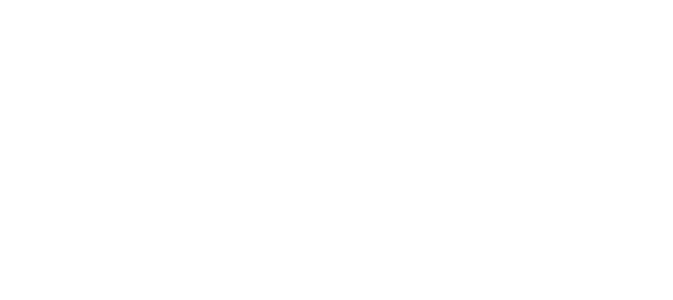
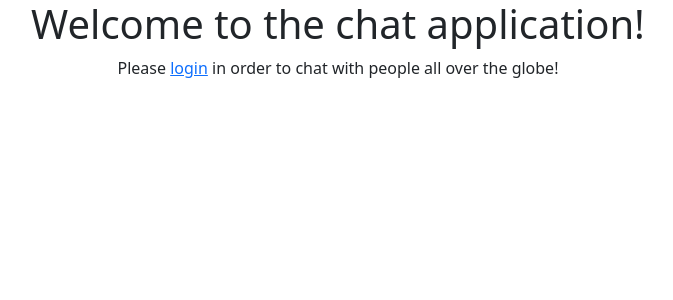
Before and after one commit to TheTomik1/angularChatApp, an Angular app: page / in a window 1280 px wide. Shown: the top 300 px of the page, without its empty margins (302-975 px from the left). Built offline with nearby package versions, Linux system fonts and the light colour scheme.

Commit message:
1 file modified

```diff
--- a/src/app/app.component.html
+++ b/src/app/app.component.html
@@ -1,4 +1,4 @@
-<div class="center" *ngIf="isLoggedIn">
+<div class="center" *ngIf="!isLoggedIn">
   <h1>Welcome to the chat application!</h1>
   <p>Please <a href="/login">login</a> in order to chat with people all over the globe!</p>
 </div>
```
